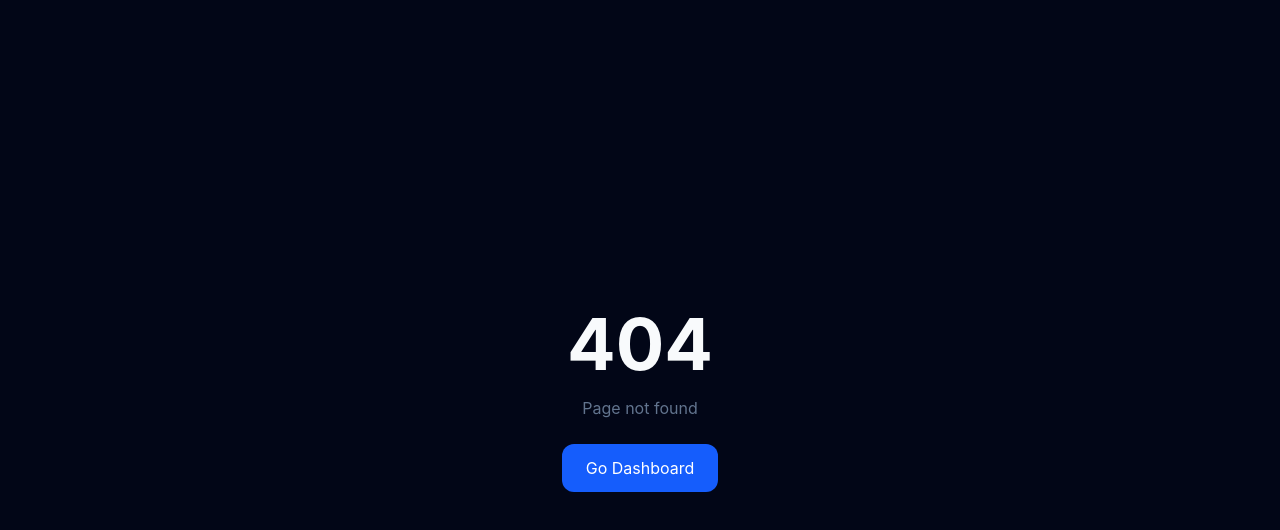
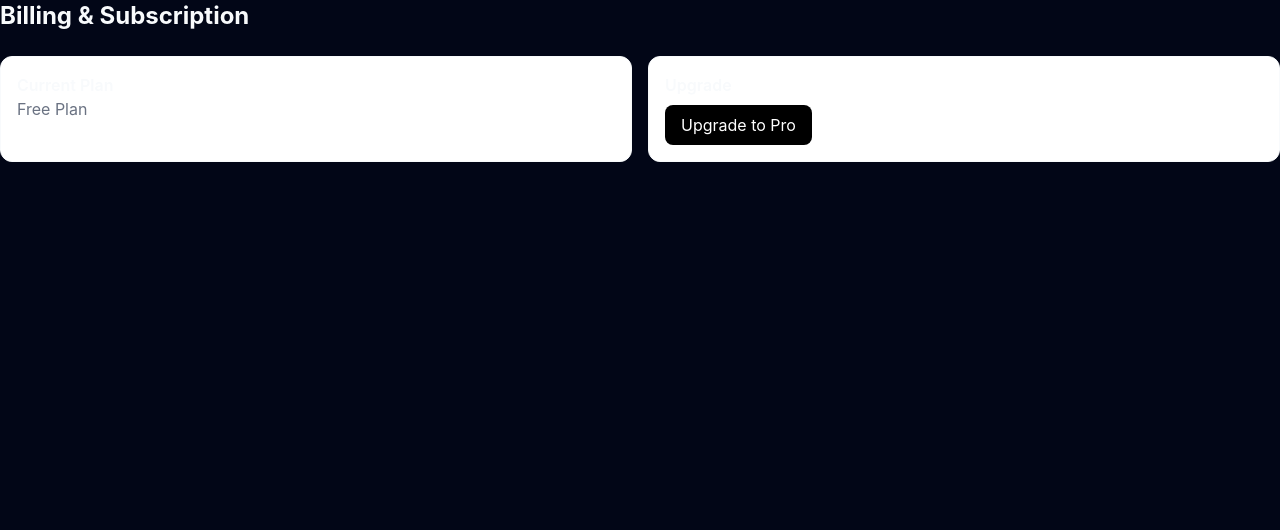
Before and after one commit to Kesarkarale/signflow, a Next.js app: page /billing in a window 1280 px wide. Before the commit this address had no page. Shown: the top 530 px of the page. Built offline with nearby package versions, Linux system fonts and the light colour scheme.

Commit message:
Create page.tsx

```diff
--- /dev/null
+++ b/src/app/billing/page.tsx
@@ -0,0 +1,21 @@
+export default function BillingPage() {
+  return (
+    <div>
+      <h1 className="text-2xl font-bold">Billing & Subscription</h1>
+
+      <div className="mt-6 grid md:grid-cols-2 gap-4">
+        <div className="bg-white border p-4 rounded-xl">
+          <h2 className="font-semibold">Current Plan</h2>
+          <p className="text-gray-500">Free Plan</p>
+        </div>
+
+        <div className="bg-white border p-4 rounded-xl">
+          <h2 className="font-semibold">Upgrade</h2>
+          <button className="mt-2 px-4 py-2 bg-black text-white rounded-lg">
+            Upgrade to Pro
+          </button>
+        </div>
+      </div>
+    </div>
+  );
+}
```
